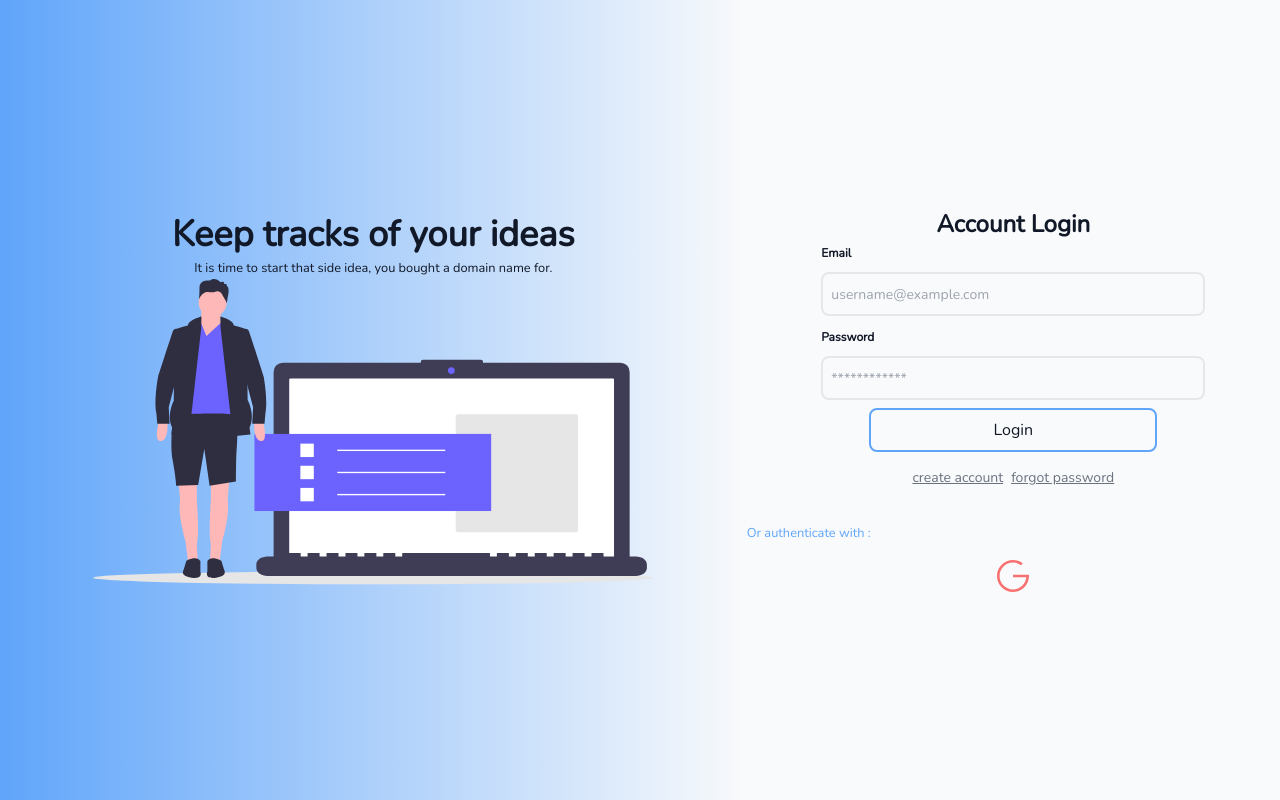
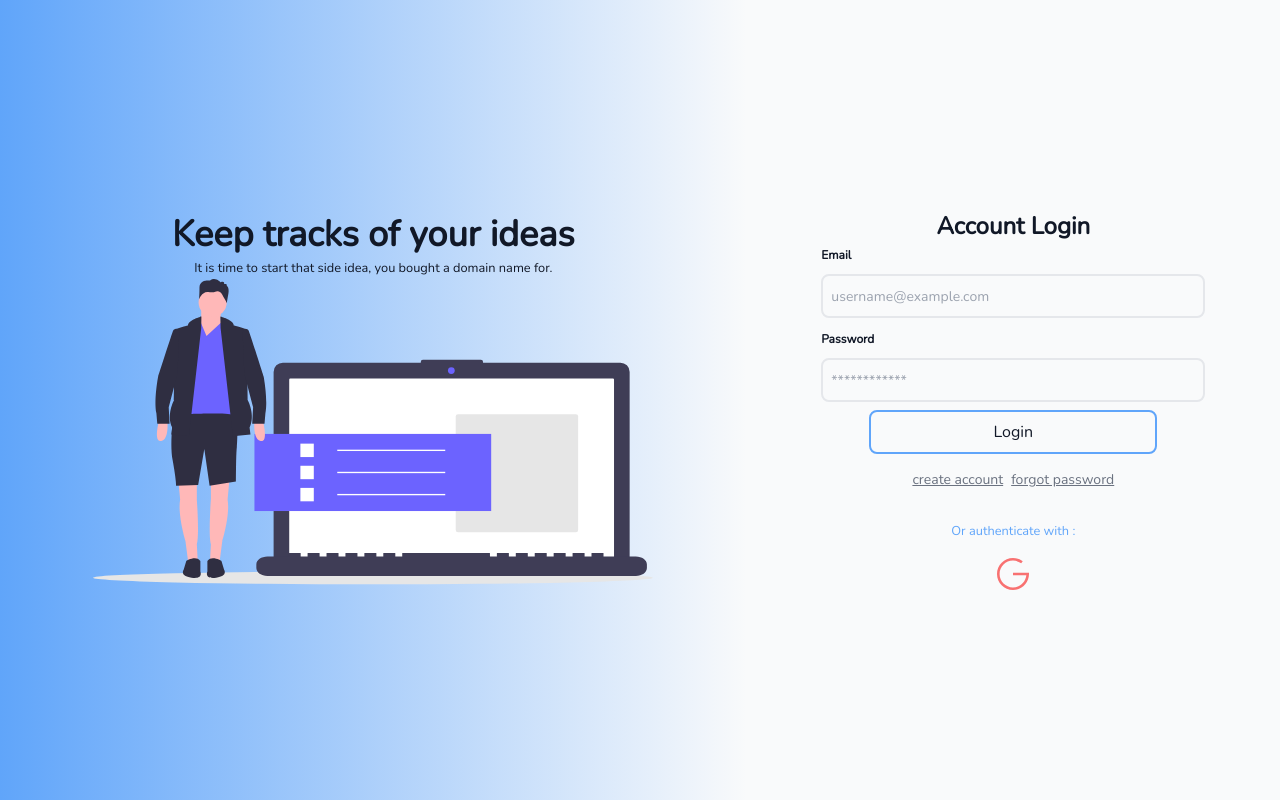
Before and after one commit to ablil/ideas-tab, a React (Create React App) app: page /login in a window 1280 px wide. Built offline with nearby package versions, Linux system fonts and the light colour scheme; no server answers.

Commit message:
fix: center authentication with google on register page

```diff
--- a/src/components/authentication/ThirdPartyAuthProviders.tsx
+++ b/src/components/authentication/ThirdPartyAuthProviders.tsx
@@ -18,7 +18,8 @@ const ThirdPartyAuthProviders: FunctionComponent<{
   };
   return (
     <footer className="py-4">
-      <small className="text-blue-400 text-center">
+      {/* // FIXME: center this */}
+      <small className="text-blue-400 text-center block mx-auto">
         Or authenticate with :
       </small>
       <article className="flex justify-center items-center text-gray-50 py-4">
```
